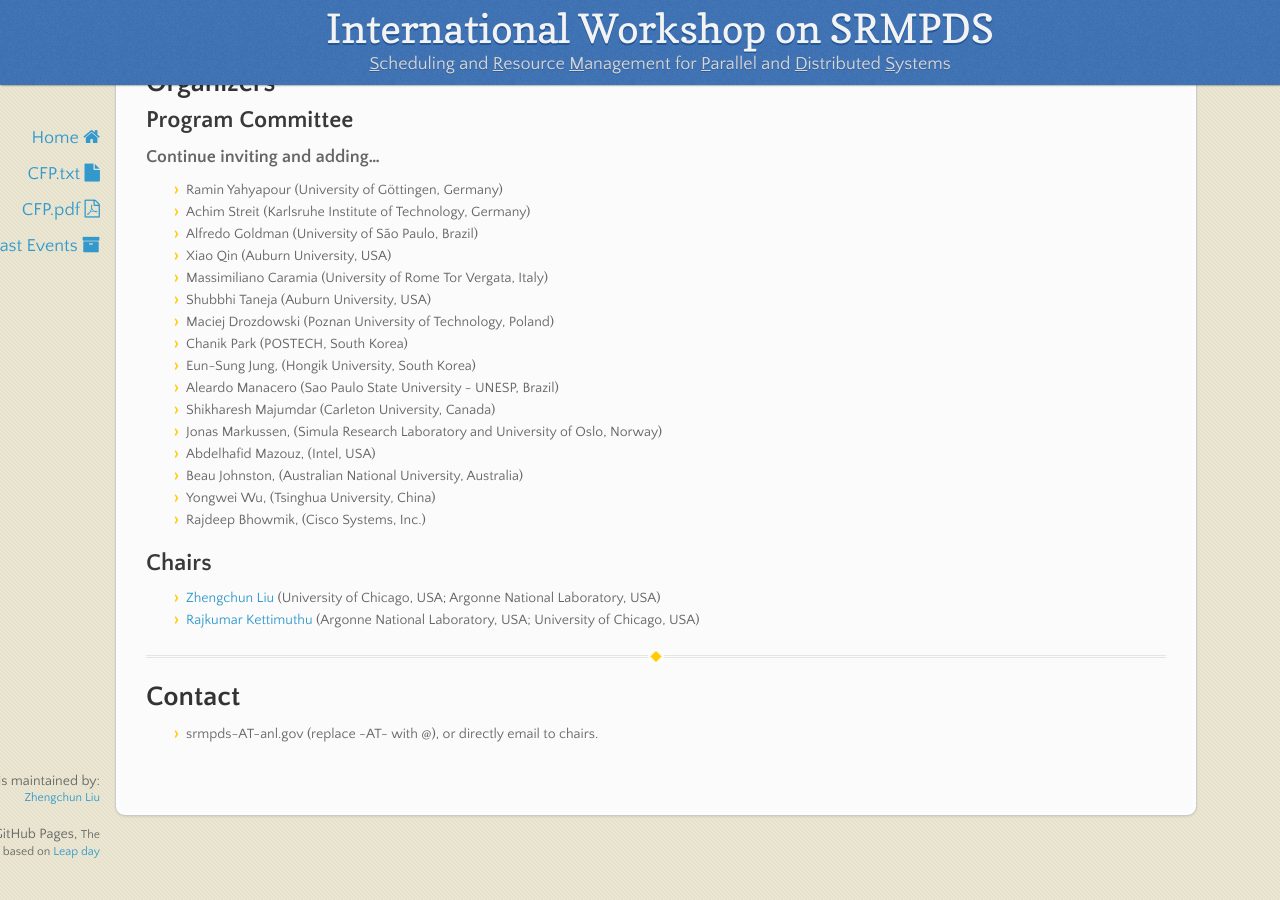
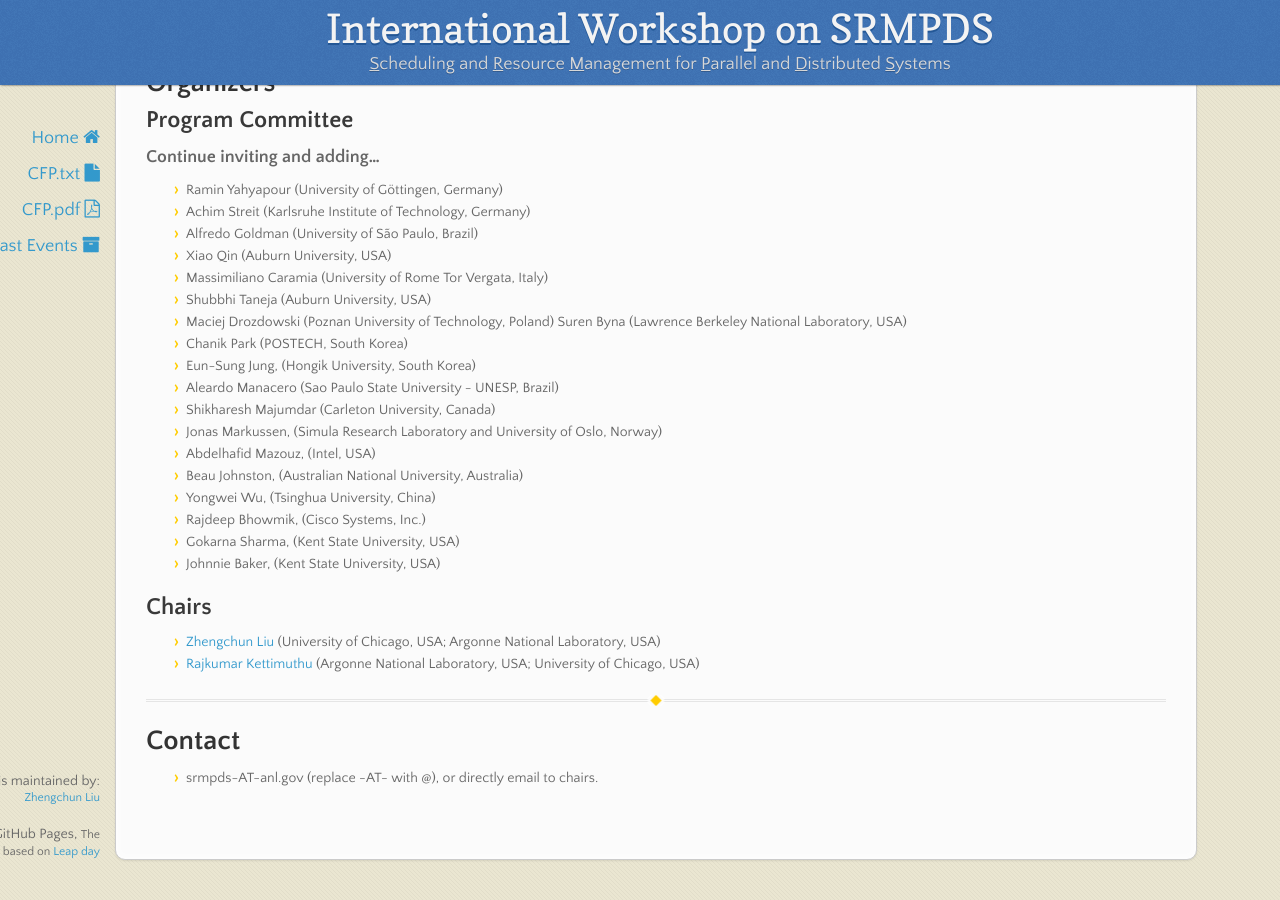
Before and after one commit to srmpds/srmpds.github.io, a Jekyll site: the page built from index.md, in a window 1280 px wide and 900 px high, scrolled down 1505 px. Built offline with Jekyll 4.4.1, drawn with Linux system fonts in a browser that asks for light colours; nearby versions of some CDN libraries; before the commit the page ends 2361 px from its top, so only the background shows below that.

Commit message:
add, delete, polish etc.

```diff
--- a/index.md
+++ b/index.md
@@ -69,7 +69,7 @@ TBD
 * Massimiliano Caramia (University of Rome Tor Vergata, Italy)
 * Shubbhi Taneja (Auburn University, USA)
 * Maciej Drozdowski (Poznan University of Technology, Poland)
-<!-- * Suren Byna (Lawrence Berkeley National Laboratory, USA) -->
+Suren Byna (Lawrence Berkeley National Laboratory, USA)
 <!-- * Philipp Wieder (GWDG, Germany) -->
 <!-- * Sangmin Seo (Samsung Research, South Korea) -->
 <!-- * Tae-Young Choe (Kumoh National Institute of Technology, South Korea) -->
@@ -86,6 +86,8 @@ TBD
 * Beau Johnston, (Australian National University, Australia)
 * Yongwei Wu, (Tsinghua University, China)
 * Rajdeep Bhowmik, (Cisco Systems, Inc.)
+* Gokarna Sharma, (Kent State University, USA)
+* Johnnie Baker, (Kent State University, USA)
 
 ## Chairs
 * [Zhengchun Liu](https://lzhengchun.github.io/) (University of Chicago, USA; Argonne National Laboratory, USA)
```
